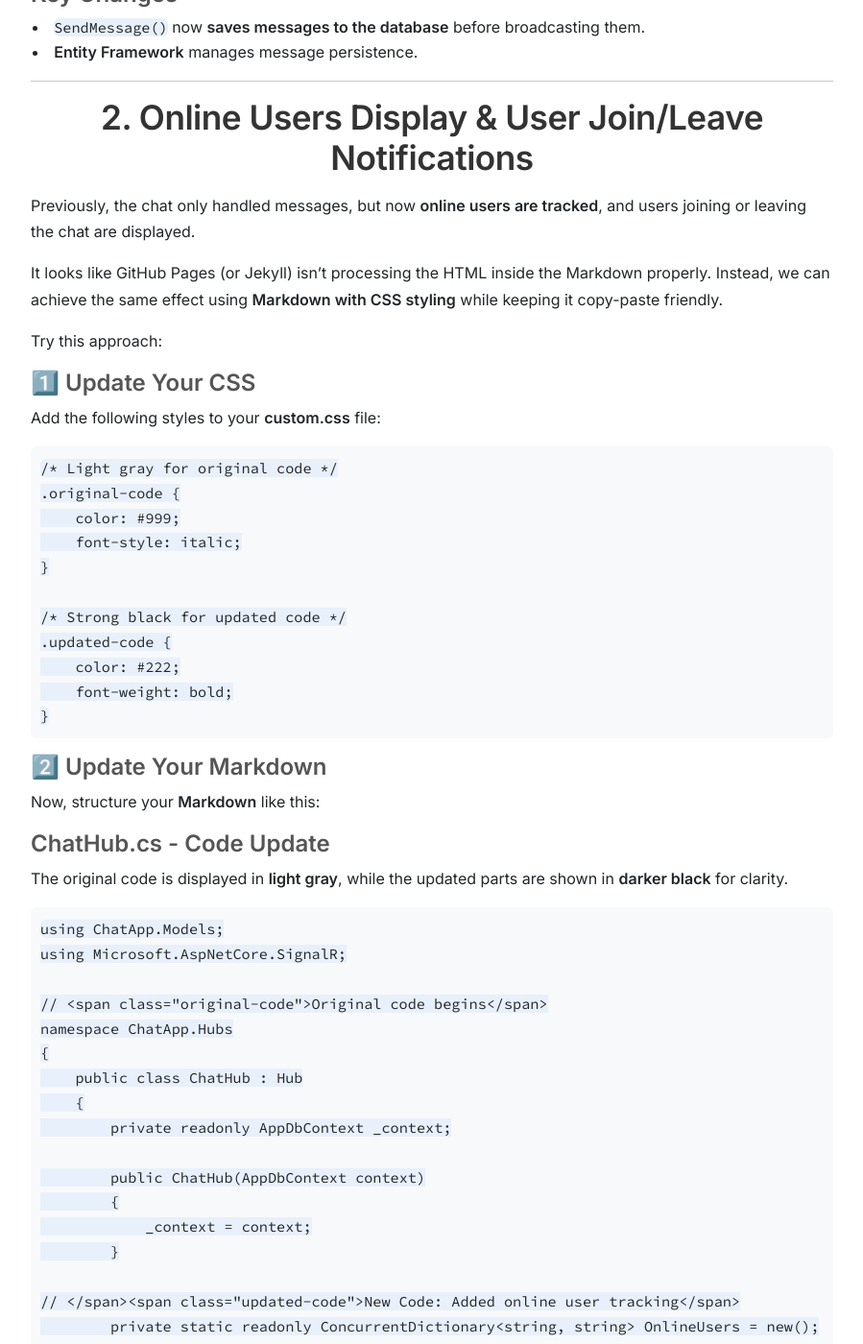
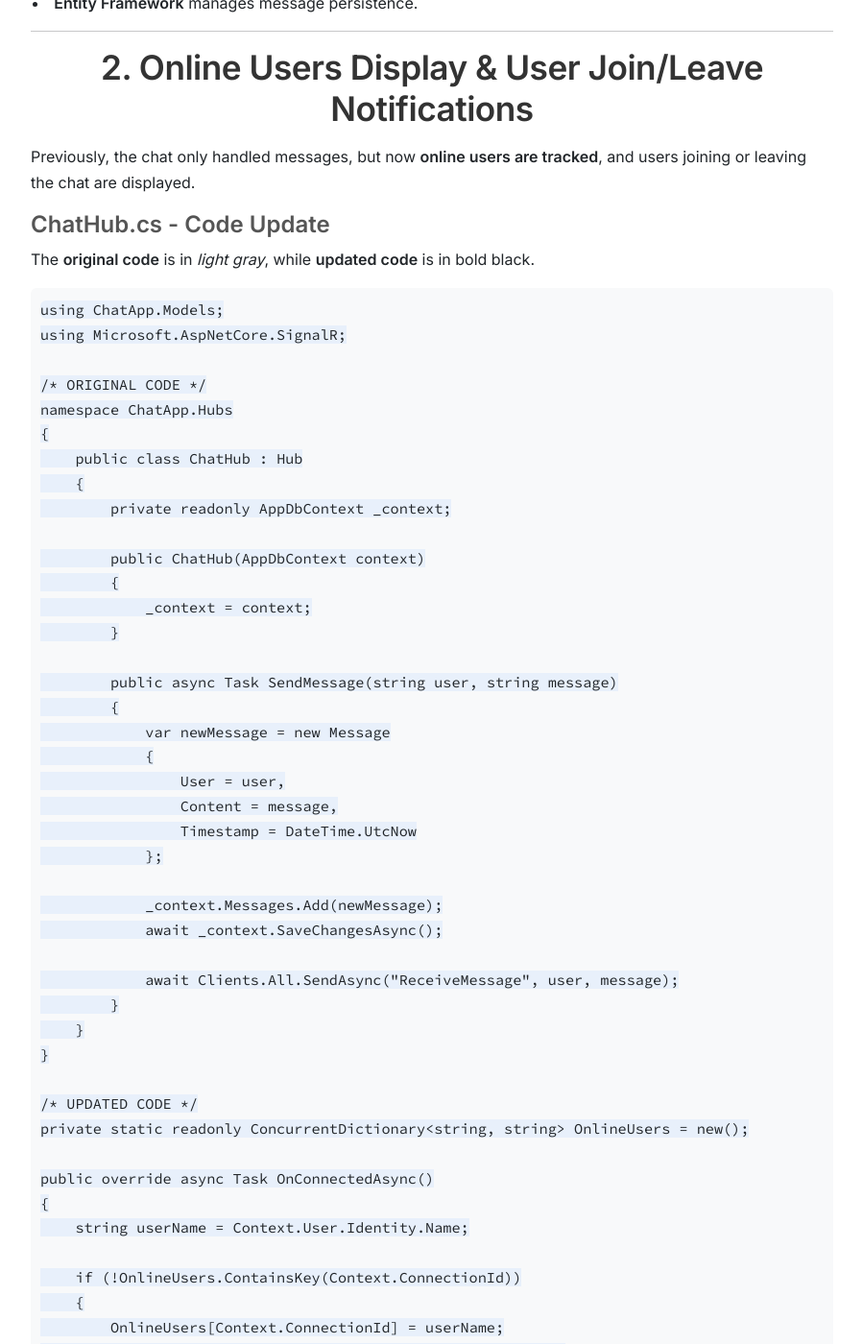
Before and after one commit to JWalshe86/ChatApp, a Jekyll site: the page built from docs/ChatAppPartTwo.md, in a window 1280 px wide and 1400 px high, scrolled down 5765 px. Shown: the whole window at 96% size, without its empty margins (190-1089 px from the left). Built offline with Jekyll 4.4.1, drawn with Linux system fonts in a browser that asks for light colours; some of the changed text lies outside the part shown.

Commit message:
Update ChatAppPartTwo.md

````diff
--- a/docs/ChatAppPartTwo.md
+++ b/docs/ChatAppPartTwo.md
@@ -155,39 +155,15 @@
 # **2. Online Users Display & User Join/Leave Notifications**
 Previously, the chat only handled messages, but now **online users are tracked**, and users joining or leaving the chat are displayed.
 
-It looks like GitHub Pages (or Jekyll) isn't processing the HTML inside the Markdown properly. Instead, we can achieve the same effect using **Markdown with CSS styling** while keeping it copy-paste friendly.
-
-Try this approach:
-
-### **1️⃣ Update Your CSS**
-Add the following styles to your **custom.css** file:
-
-```css
-/* Light gray for original code */
-.original-code {
-    color: #999;
-    font-style: italic;
-}
-
-/* Strong black for updated code */
-.updated-code {
-    color: #222;
-    font-weight: bold;
-}
-```
-
-### **2️⃣ Update Your Markdown**
-Now, structure your **Markdown** like this:
-
 ### ChatHub.cs - Code Update
 
-The original code is displayed in **light gray**, while the updated parts are shown in **darker black** for clarity.
+The **original code** is in _light gray_, while **updated code** is in bold black.
 
 ```csharp
 using ChatApp.Models;
 using Microsoft.AspNetCore.SignalR;
 
-// <span class="original-code">Original code begins</span>
+/* ORIGINAL CODE */
 namespace ChatApp.Hubs
 {
     public class ChatHub : Hub
@@ -199,48 +175,6 @@
             _context = context;
         }
 
-// </span><span class="updated-code">New Code: Added online user tracking</span>
-        private static readonly ConcurrentDictionary<string, string> OnlineUsers = new();
-
-// <span class="original-code">Original constructor</span>
-        public ChatHub(AppDbContext context)
-        {
-            _context = context;
-        }
-
-// </span><span class="updated-code">New Code: Handles user connection events</span>
-        public override async Task OnConnectedAsync()
-        {
-            string userName = Context.User.Identity.Name;
-
-            if (!OnlineUsers.ContainsKey(Context.ConnectionId))
-            {
-                OnlineUsers[Context.ConnectionId] = userName;
-                await Clients.All.SendAsync("UserJoined", userName);
-                await SendOnlineUsers();
-            }
-
-            await base.OnConnectedAsync();
-        }
-
-        public override async Task OnDisconnectedAsync(Exception exception)
-        {
-            if (OnlineUsers.TryRemove(Context.ConnectionId, out string userName))
-            {
-                await Clients.All.SendAsync("UserLeft", userName);
-                await SendOnlineUsers();
-            }
-
-            await base.OnDisconnectedAsync(exception);
-        }
-
-        private Task SendOnlineUsers()
-        {
-            var users = OnlineUsers.Values.Distinct().ToList();
-            return Clients.All.SendAsync("OnlineUsers", users);
-        }
-
-// <span class="original-code">Original method for sending messages</span>
         public async Task SendMessage(string user, string message)
         {
             var newMessage = new Message
@@ -257,7 +191,42 @@
         }
     }
 }
+
+/* UPDATED CODE */
+private static readonly ConcurrentDictionary<string, string> OnlineUsers = new();
+
+public override async Task OnConnectedAsync()
+{
+    string userName = Context.User.Identity.Name;
+
+    if (!OnlineUsers.ContainsKey(Context.ConnectionId))
+    {
+        OnlineUsers[Context.ConnectionId] = userName;
+        await Clients.All.SendAsync("UserJoined", userName);
+        await SendOnlineUsers();
+    }
+
+    await base.OnConnectedAsync();
+}
+
+public override async Task OnDisconnectedAsync(Exception exception)
+{
+    if (OnlineUsers.TryRemove(Context.ConnectionId, out string userName))
+    {
+        await Clients.All.SendAsync("UserLeft", userName);
+        await SendOnlineUsers();
+    }
+
+    await base.OnDisconnectedAsync(exception);
+}
+
+private Task SendOnlineUsers()
+{
+    var users = OnlineUsers.Values.Distinct().ToList();
+    return Clients.All.SendAsync("OnlineUsers", users);
+}
 ```
+
 
 ### **Key Changes**
 - **`OnConnectedAsync()`**: Adds users to `OnlineUsers` and notifies all clients.
````
